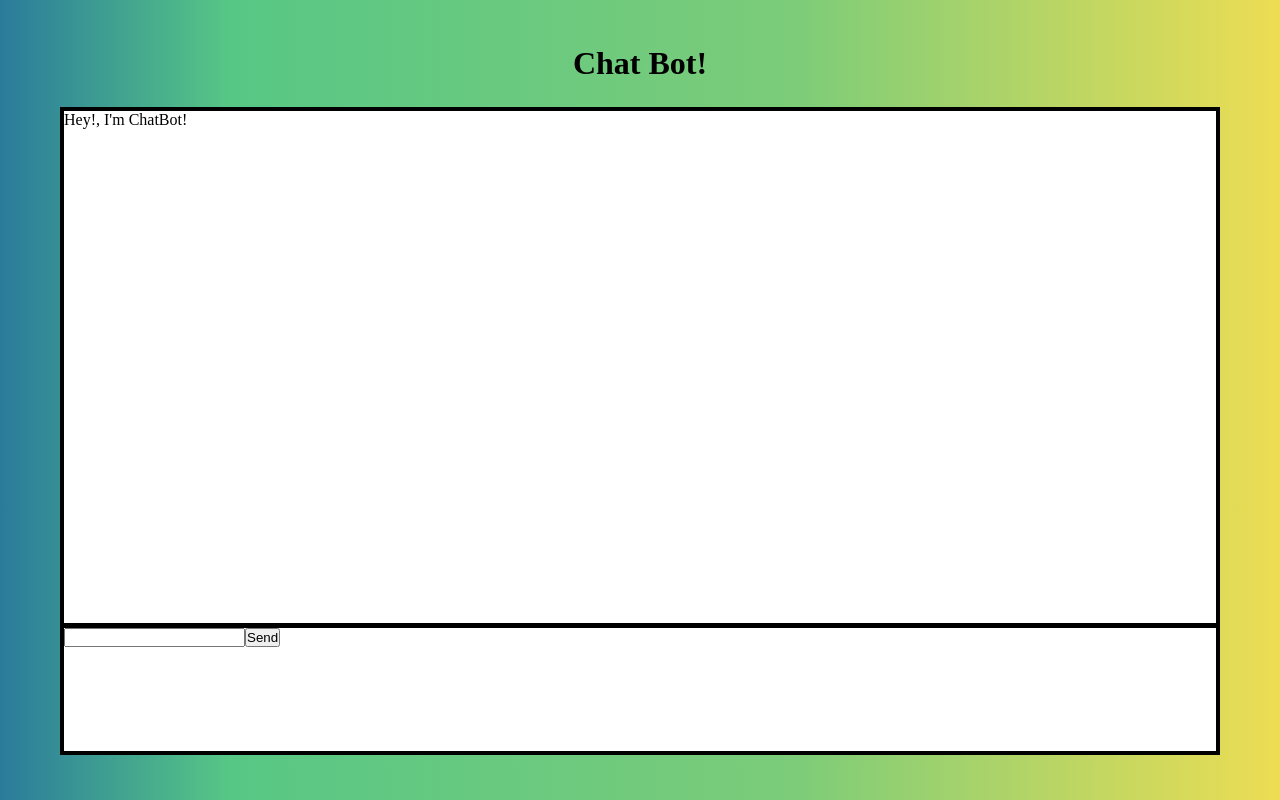
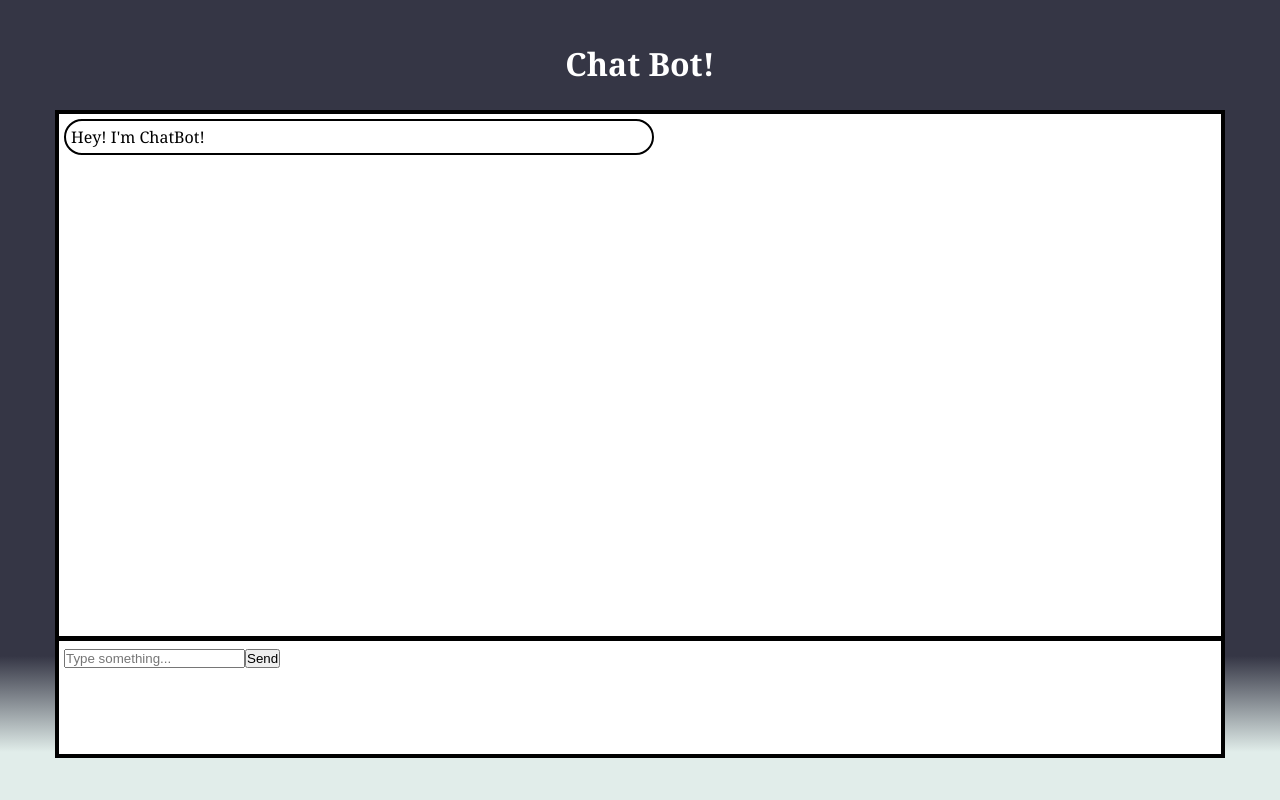
Before and after one commit to ethanvfour/chatBotReact, a React app: page / in a window 1280 px wide. Built offline with nearby package versions, Linux system fonts and the light colour scheme; the HTML template or start-up script is replaced by a standard one.

Commit message:
Changed it to be simple for now

```diff
--- a/src/App.css
+++ b/src/App.css
@@ -6,11 +6,15 @@
   height: 80%;
   width: 90vw;
   border-bottom: 5px solid black;
+  padding : 5px;
+  display: flex;
+  flex-direction: column;
 }
 
 #Chat-Area {
   height: 20%;
   width: 90vw;
+  padding : 5px
 }
 
 #temp {
@@ -29,3 +33,14 @@
   justify-content: center;
   align-items: center;
 }
+
+body {
+  background: #e1edea;
+  background: linear-gradient(
+    0deg,
+    rgba(225, 237, 234, 1) 6%,
+    rgba(53, 54, 69, 1) 18%
+  );
+  color: white;
+  font-family: Georgia, "Times New Roman", Times, serif;
+}
--- a/src/App.jsx
+++ b/src/App.jsx
@@ -1,20 +1,57 @@
 import { useState } from "react";
 import "./App.css";
-import ChatArea from "./components/ChatArea";
-import ChatBox from "./components/ChatBox";
+import Chat from "./components/Chat";
+import React from "react";
+import * as helperFunc from "./scripts/helperFunctions";
+
+const waitTime = 1000;// to pretend getting a response, for now
 
 function App() {
   const [msg, setMsg] = useState("");
+  const [messages, setMessages] = useState([
+    {
+      msg: "Hey! I'm ChatBot!",
+      bot: true,
+    },
+  ]);
+
+  const handleSendMsg = async (e) => {
+    e.target.disabled = true;
+
+    await helperFunc.waitThisLong(waitTime);
+
+    setMessages((m) => [...m, { msg: msg, bot: false }]);
+    setMsg("");
+  };
 
   return (
     <div id="Screen">
-      <h1 id="Title">Chat Bot!</h1>
+      <h1
+        id="Title"
+        onClick={() => {
+          window.location.reload();
+        }}
+      >
+        Chat Bot!
+      </h1>
       <div id="temp">
         <div id="Chat-Talking">
-          <ChatBox newMsg={msg}/>
+          {messages.map((message, index) => {
+            return (
+              <React.Fragment key={index}>
+                <Chat msg={message.msg} />
+              </React.Fragment>
+            );
+          })}
         </div>
         <div id="Chat-Area">
-          <ChatArea setter={setMsg}/>
+          <input
+            type="text"
+            placeholder="Type something..."
+            value={msg}
+            onChange={(e) => setMsg(e.target.value)}
+          />
+          <button onClick={handleSendMsg}>Send</button>
         </div>
       </div>
     </div>
--- a/src/components/Chat.css
+++ b/src/components/Chat.css
@@ -1,4 +1,9 @@
-.container
+.chatMsg
 {
     display: flex;
+    width: 50%;
+    border: 2px solid black;
+    border-radius: 20px;
+    color : black;
+    padding: 5px;
 }
--- a/src/components/Chat.jsx
+++ b/src/components/Chat.jsx
@@ -1,8 +1,8 @@
+import "./Chat.css"
 
-
-function Chat({msg})
+function Chat(props)
 {
-    return <p>{msg}</p>
+    return <div className="chatMsg">{props.msg}</div>
 };
 
 
--- a/src/components/ChatArea.jsx
+++ /dev/null
@@ -1,23 +0,0 @@
-import { useState } from "react";
-
-function ChatArea({ setter }) {
-  const [textInChat, setText] = useState("");
-
-  const handleMsgSubmit = (e) => {
-    e.preventDefault();
-    setter(textInChat);
-  };
-
-  return (
-    <form onSubmit={handleMsgSubmit}>
-      <input
-        type="textarea"
-        value={textInChat}
-        onChange={(e) => setText(e.target.value)}
-      ></input>
-      <button type="submit">Send</button>
-    </form>
-  );
-}
-
-export default ChatArea;
--- a/src/components/ChatBox.jsx
+++ /dev/null
@@ -1,21 +0,0 @@
-import { useEffect, useState } from "react";
-import Chat from "./Chat";
-import "./Chat.css";
-
-function ChatBox() {
-  const [messages, setMessages] = useState([]);
-  useEffect(() => {
-    setMessages((prev) => [...prev, "Hey!, I'm ChatBot!"]);
-    console.log("hi");
-  }, []);
-
-  return (
-    <>
-      {messages.map((curr, i) => {
-        return <Chat key={i} msg={curr} />;
-      })}
-    </>
-  );
-}
-
-export default ChatBox;
--- a/src/index.css
+++ b/src/index.css
@@ -73,8 +73,3 @@ button:focus-visible {
   margin: 0;
   padding: 0;
 }
-body
-{
-  background: #2A7B9B;
-background: linear-gradient(90deg,rgba(42, 123, 155, 1) 0%, rgba(87, 199, 133, 1) 18%, rgba(124, 204, 121, 1) 62%, rgba(237, 221, 83, 1) 100%);
-}
--- /dev/null
+++ b/src/scripts/helperFunctions.jsx
@@ -0,0 +1,7 @@
+export function getRandomNum(min, max) {
+  return Math.floor(Math.random() * (max - min + 1)) + min;
+}
+export async function waitThisLong(ms) {
+  await new Promise((wait) => setTimeout(wait, ms));
+  return;
+}
```
Also changed, not shown: src/components/ChatArea.css (deleted), src/components/ChatBox.css (deleted).
